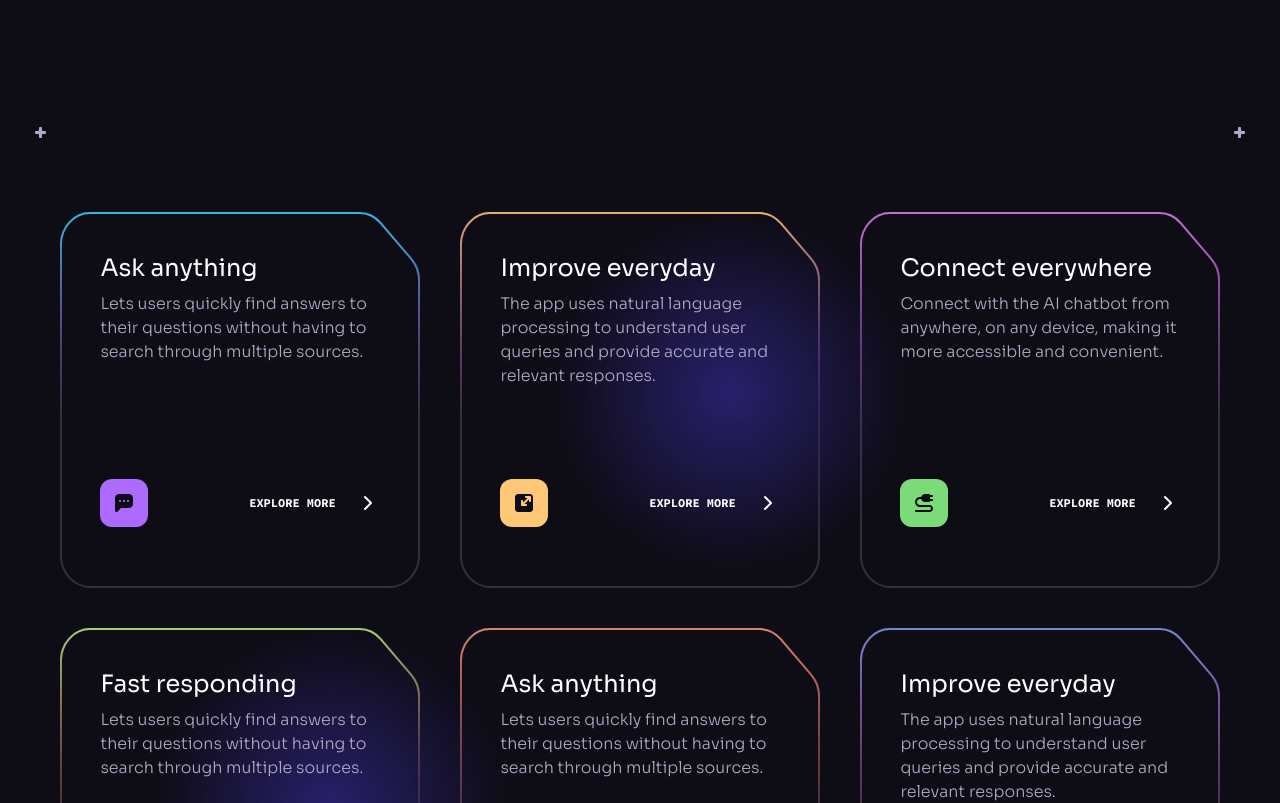
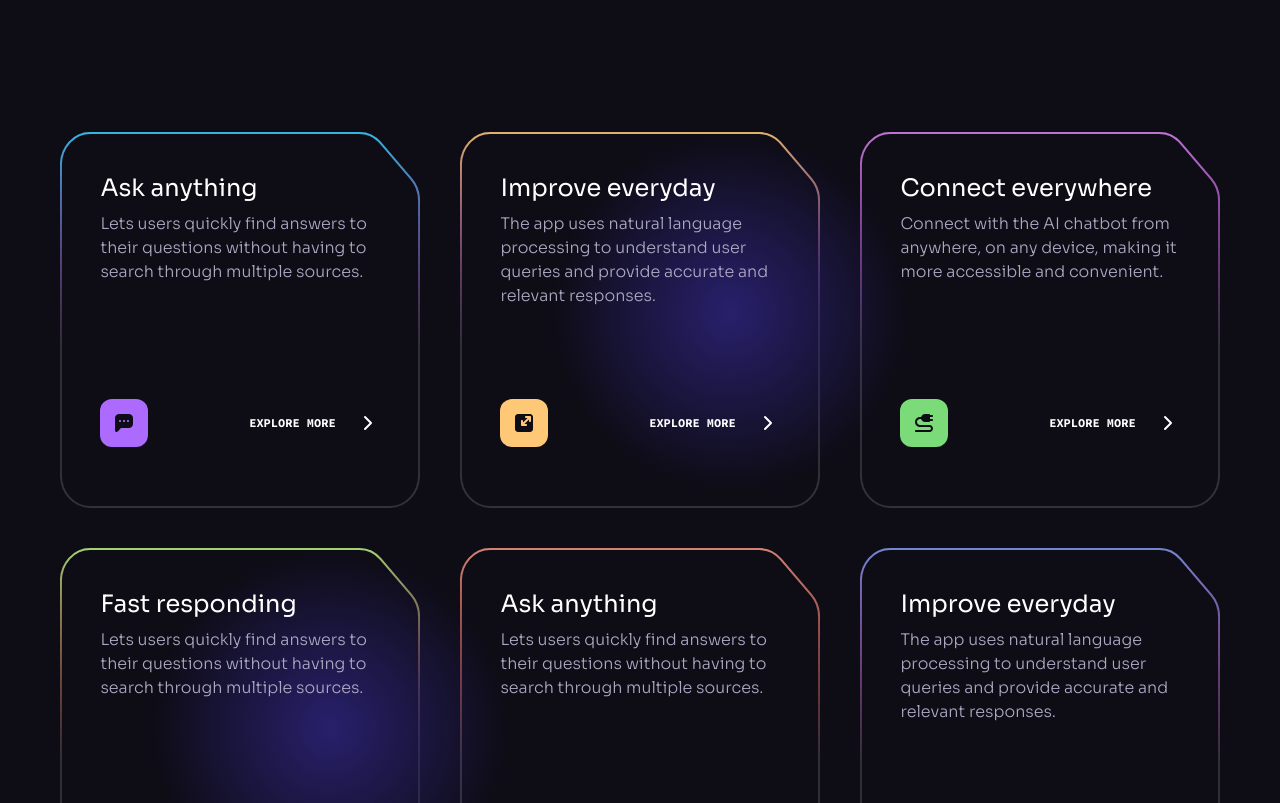
Before and after one commit to HamidRezaa01/Brainwave-project, a React (Vite) app: page / in a window 1280 px wide. Shown: the part 2400-3203 px from the top of the page. Built offline with nearby package versions, Linux system fonts and the light colour scheme; the HTML template or start-up script is replaced by a standard one.

Commit message:
grid system cards

```diff
--- a/src/LandingPage/Components/Benefits/Benefits.tsx
+++ b/src/LandingPage/Components/Benefits/Benefits.tsx
@@ -7,8 +7,8 @@ import ClipPath from "../../../assets/svg/ClipPath"
 const Benefits = () => {
 
     return (
-        <Section className="features">
-            <div className="grid gap-10 md:grid-cols-2 lg:grid-cols-3 container mx-auto relative z-2">
+        <section className="features">
+            <div className="grid gap-10 md:grid-cols-2 lg:grid-cols-3 container mx-auto relative z-2 mb-20">
                 {benefits.map((item) => (
                     <div
                         className="relative p-0.5 bg-no-repeat bg-[length:100%_100%]
@@ -53,7 +53,7 @@ const Benefits = () => {
                     </div>
                 ))}
             </div>
-        </Section>
+        </section>
     )
 }
 
```
